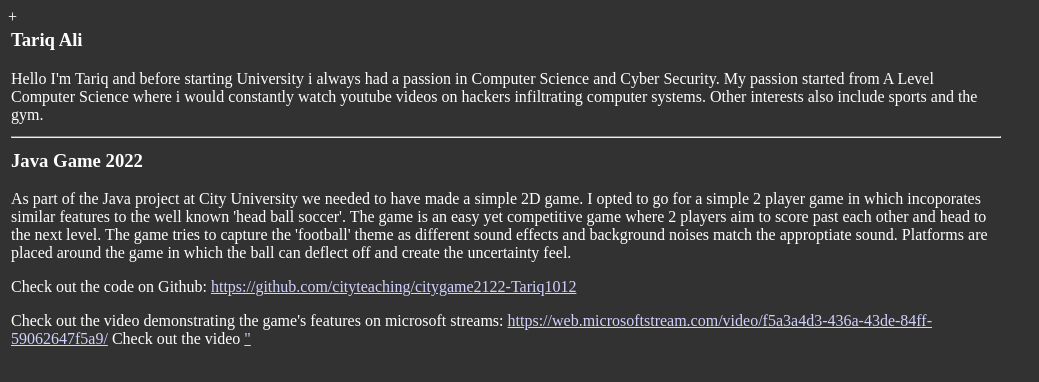
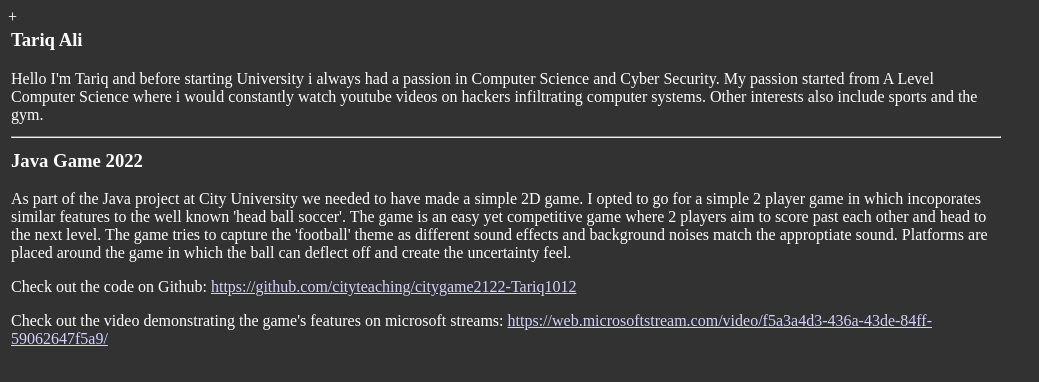
Before and after one commit to Tariq1012/Tariq1012.github.io, a plain HTML site: page index.html in a window 1280 px wide. Shown: the whole page, without its empty margins (0-1039 px from the left). Drawn offline with Linux system fonts and the light colour scheme.

Commit message:
Update index.html

```diff
--- a/index.html
+++ b/index.html
@@ -52,7 +52,7 @@
 
    <p>
       Check out the video demonstrating the game's features on microsoft streams: <a href="https://web.microsoftstream.com/video/53711ef7-c108-4620-92ad-8956973b08b7">https://web.microsoftstream.com/video/f5a3a4d3-436a-43de-84ff-59062647f5a9/</a>
-          Check out the video <a href="<iframe width="640" height="360" src="https://web.microsoftstream.com/embed/video/f5a3a4d3-436a-43de-84ff-59062647f5a9?autoplay=false&showinfo=true" allowfullscreen style="border:none;"></iframe>"</a>
+
     </p>
   <td>
 <td>
```
